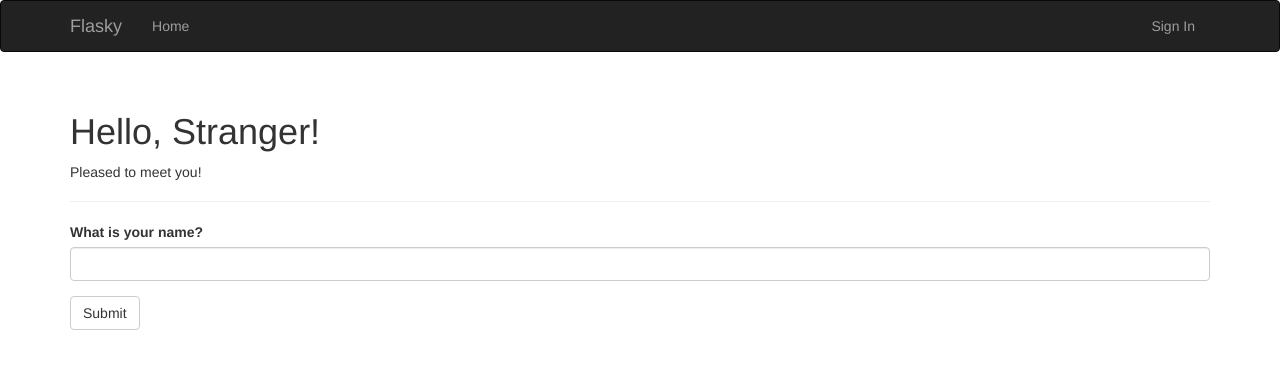
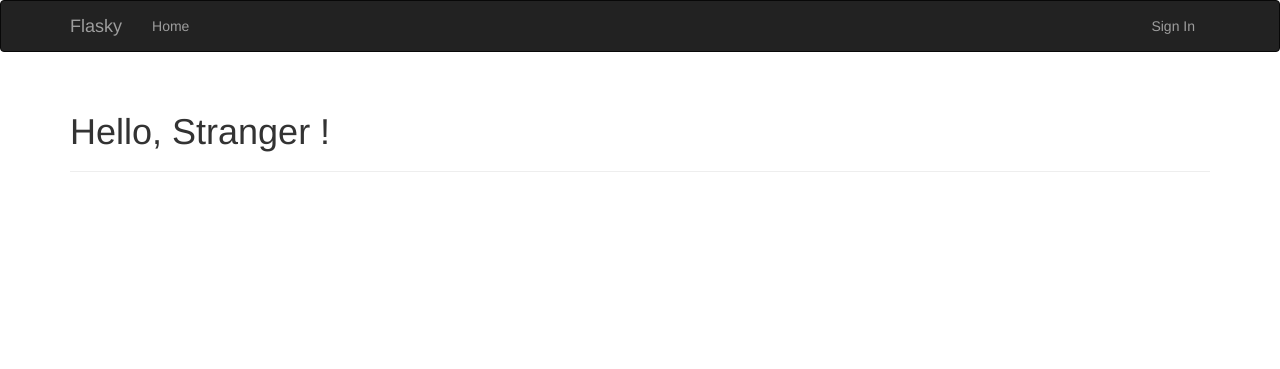
Before and after one commit to GermanGorelkin/flasky, a Flask app: page / in a window 1280 px wide. Shown: the top 369 px of the page. Run offline with Flask 2, Linux system fonts and the light colour scheme; some libraries are stand-ins or nearby versions.

Commit message:
add current_user.username in index

```diff
--- a/app/templates/index.html
+++ b/app/templates/index.html
@@ -5,12 +5,11 @@
 
 {% block page_content %}
 <div class="page-header">
-    <h1>Hello, {% if name %}{{ name }}{% else %}Stranger{% endif %}!</h1>
-    {% if not known %}
-    <p>Pleased to meet you!</p>
-    {% else %}
-    <p>Happy to see you again!</p>
-    {% endif %}
+    <h1>Hello,
+        {% if current_user.is_authenticated %}
+            {{ current_user.username }}
+        {% else %}Stranger
+        {% endif %}!
+    </h1>
 </div>
-{{ wtf.quick_form(form) }}
 {% endblock %}
```
